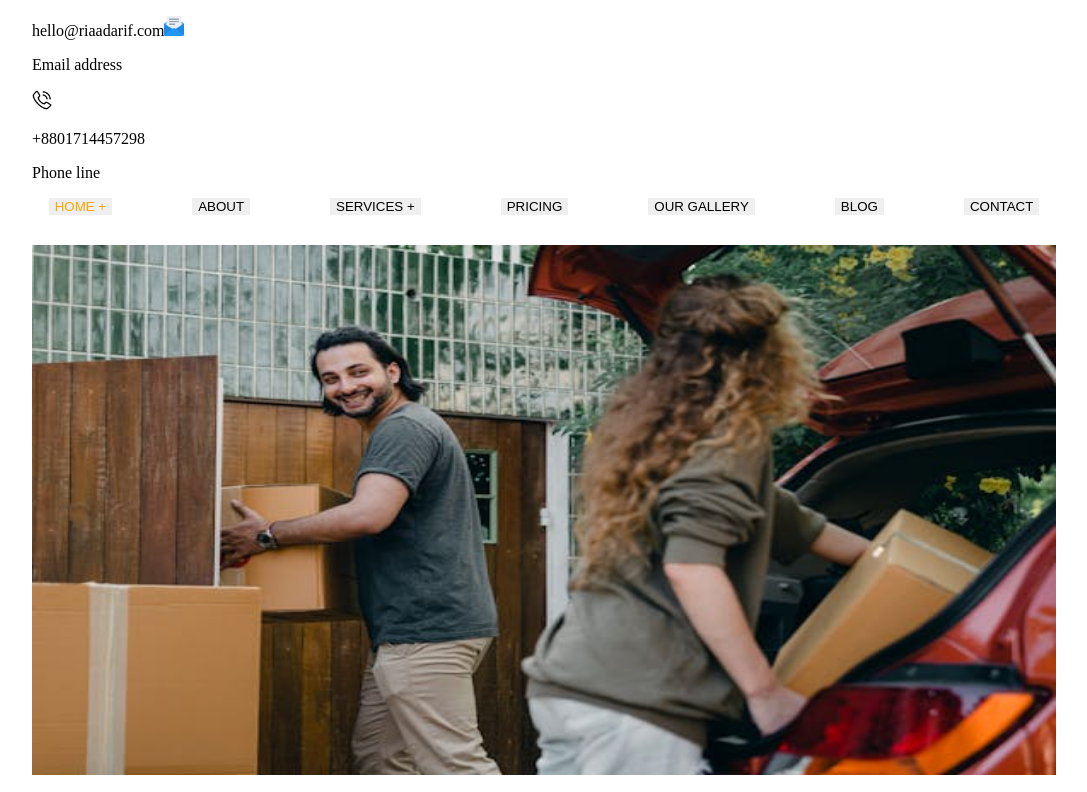
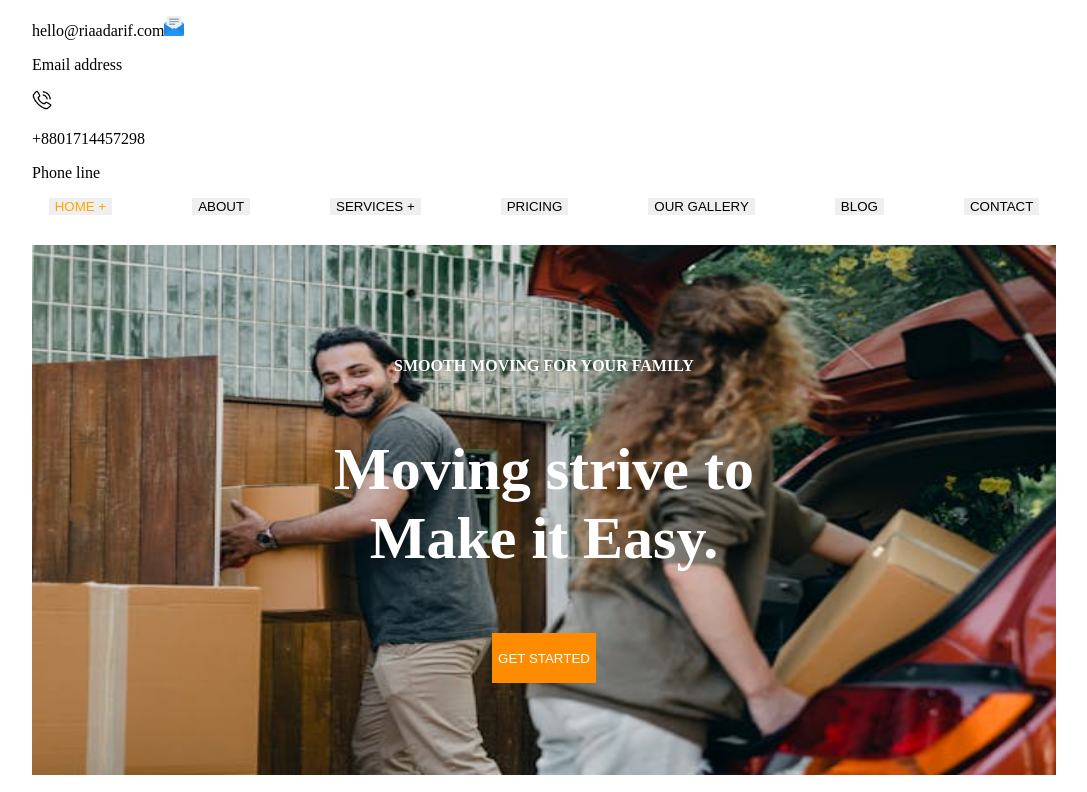
Before and after one commit to yvonneannet/Strings-assignment-Qn2, a plain HTML site: page index.html in a window 1280 px wide. Shown: the top 792 px of the page, without its empty margins (96-1183 px from the left). Drawn offline with Linux system fonts and the light colour scheme.

Commit message:
made changes

```diff
--- a/index.html
+++ b/index.html
@@ -34,12 +34,13 @@
 </navbar>
 
 <section>
-
+<div class="container">
 <img  id="firstimg" src="./images/moving1.jpeg" alt="moving image">
-<div id="flowimage">
+<div id="overlaytext">
 <p>SMOOTH MOVING FOR YOUR FAMILY</p>
-<P>Moving strive to </br> Make it Easy.</P>
+<P style="font-size: 60px;">Moving strive to </br> Make it Easy.</P>
 <button class="b">GET STARTED</button>
+</div>
 </div>
 </section>
 
@@ -72,7 +73,7 @@
 <h5 id="x1"  style="color: orangered;"><u>OUR SERVICES</u></h6>
   <h1 id="x1"><b>What We do</b></h1>
 
-<div id="whatwedo">
+<div id="action">
     <div>
         <img src="./images/smallbox.png" class="img" >
 <h4>Packing</h4>
--- a/style.css
+++ b/style.css
@@ -31,8 +31,21 @@ body{
    width: 95%;
 }
 
-#flowimage{
-   overla
+
+.container{
+    position: relative;
+    text-align: center;
+    color: white;
+
+    font-weight: bold;
+
+}
+
+#overlaytext{
+    position: absolute;
+    top: 50%;
+    left: 50%;
+    transform: translate(-50%, -50%);
 }
 
 #movn2{
@@ -148,7 +161,7 @@ body{
 
     }
 
-#whatwedo{
+#action{
     display: grid;
     grid-template-columns: 3fr 3fr 3fr 3fr;
     -ms-grid-column-align: center;
```
